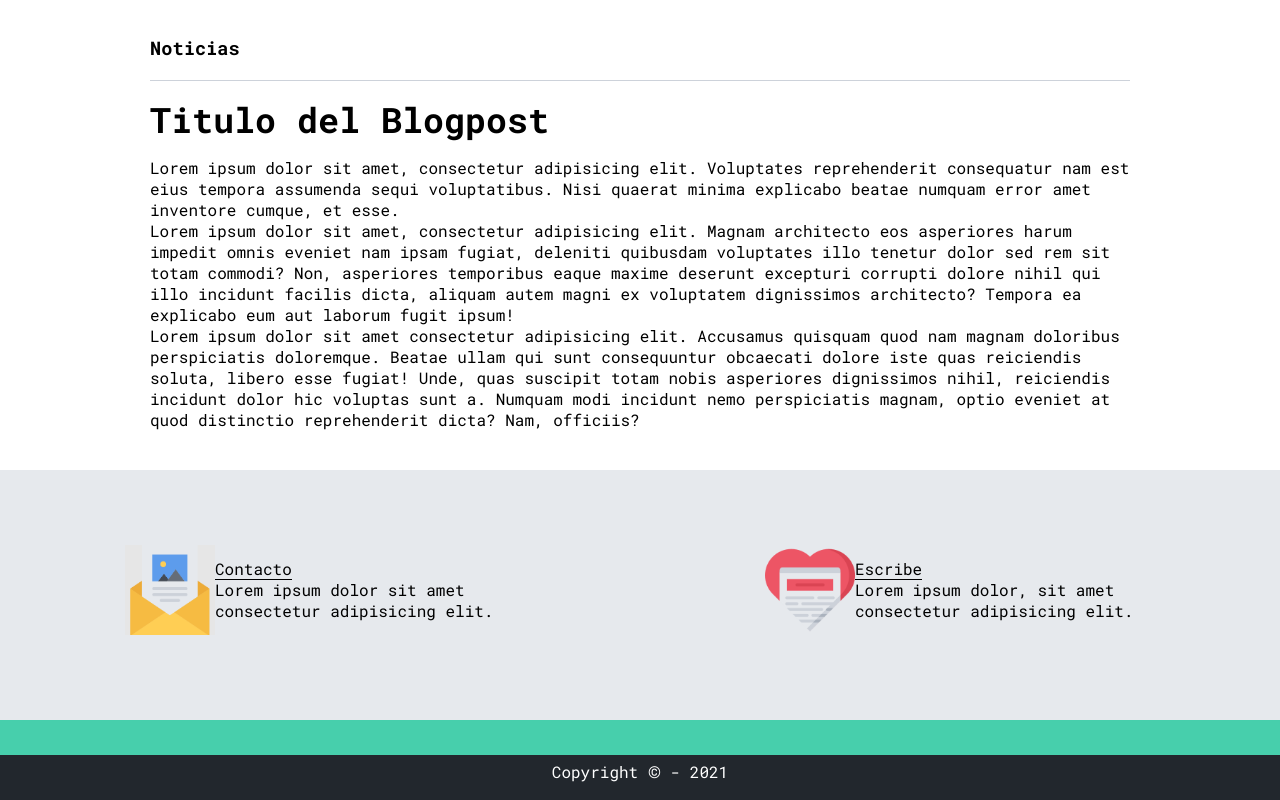
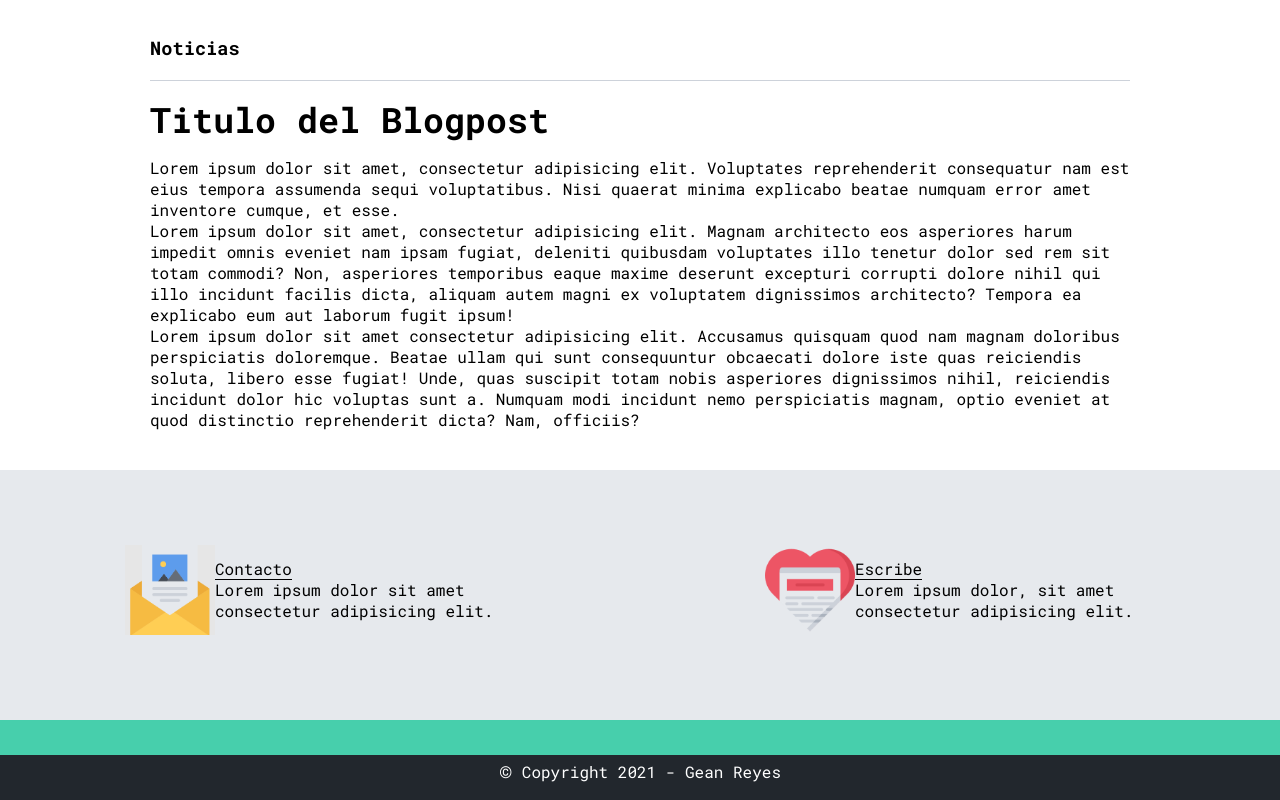
Before and after one commit to geanreyess/geanreyess.github.io, a website: page blog.html in a window 1280 px wide. Shown: the part 736-1536 px from the top of the page. Drawn offline with Linux system fonts and the light colour scheme.

Commit message:
--------Version 1.0 termeinada-----------

```diff
--- a/blog.html
+++ b/blog.html
@@ -66,7 +66,7 @@
     </main>
 
     <footer>
-        <p>Copyright <span>©</span> - 2021 </p>
+        <p><span>©</span> Copyright 2021 - Gean Reyes </p>
     </footer>
 </body>
 </html>
```
Also changed, not shown: blogs.html (+1 -1 lines), perfil.html (+1 -1 lines).
